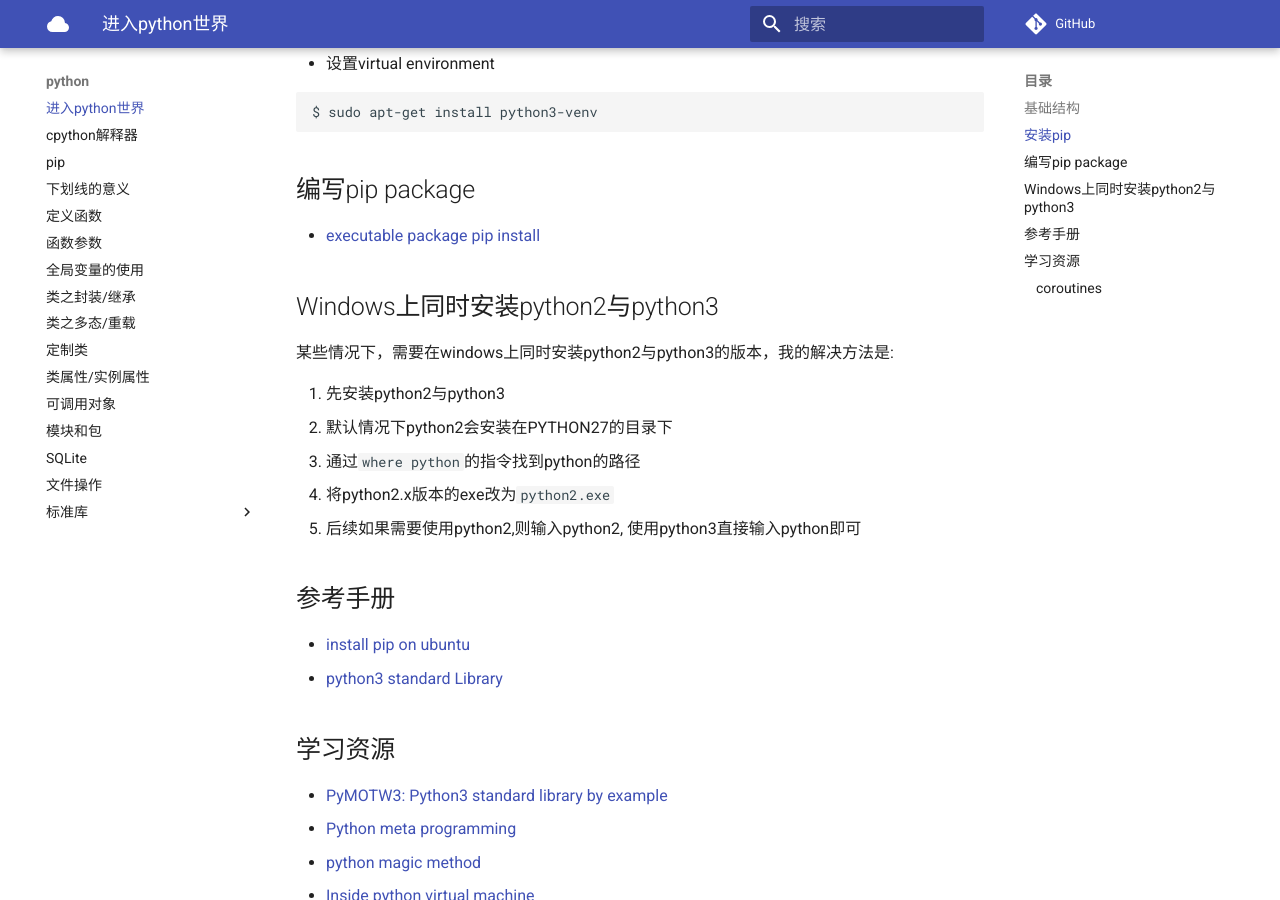
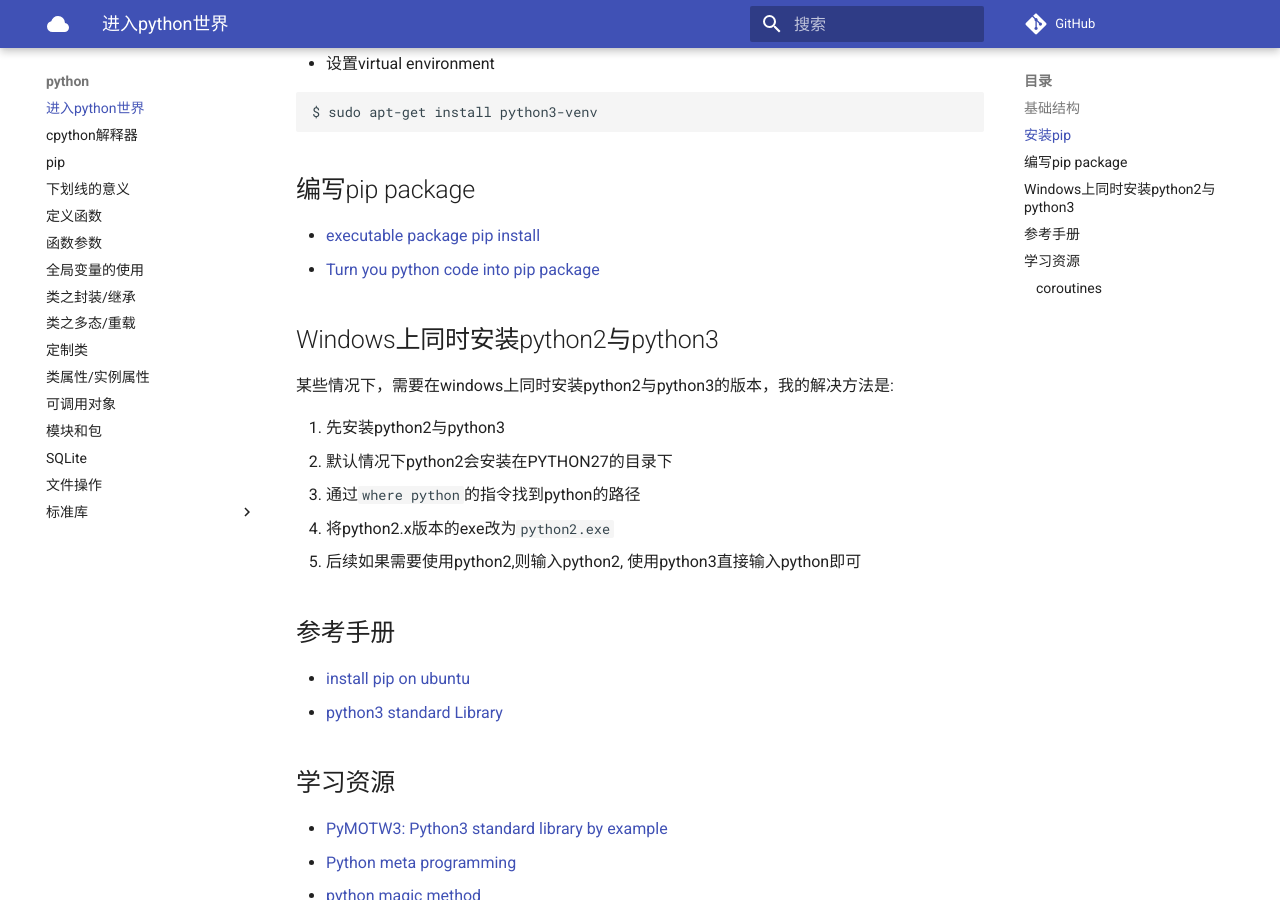
Before and after one commit to zhoukaidev/ks_blog, an MkDocs documentation site: the page built from docs/python/home.md, in a window 1280 px wide and 900 px high, scrolled down 996 px. Built offline with MkDocs 1.6.1 and Material for MkDocs 9.7.7, drawn with Linux system fonts in a browser that asks for light colours; comment, search, counter and statistics services are not loaded.

Commit message:
Update home.md

```diff
--- a/docs/python/home.md
+++ b/docs/python/home.md
@@ -33,6 +33,7 @@ $ sudo apt-get install python3-venv
 ## 编写pip package
 
 * [executable package pip install](https://dzone.com/articles/executable-package-pip-install)
+* [Turn you python code into pip package](https://levelup.gitconnected.com/turn-your-python-code-into-a-pip-package-in-minutes-433ae669657f)
 
 ## Windows上同时安装python2与python3
 
```
